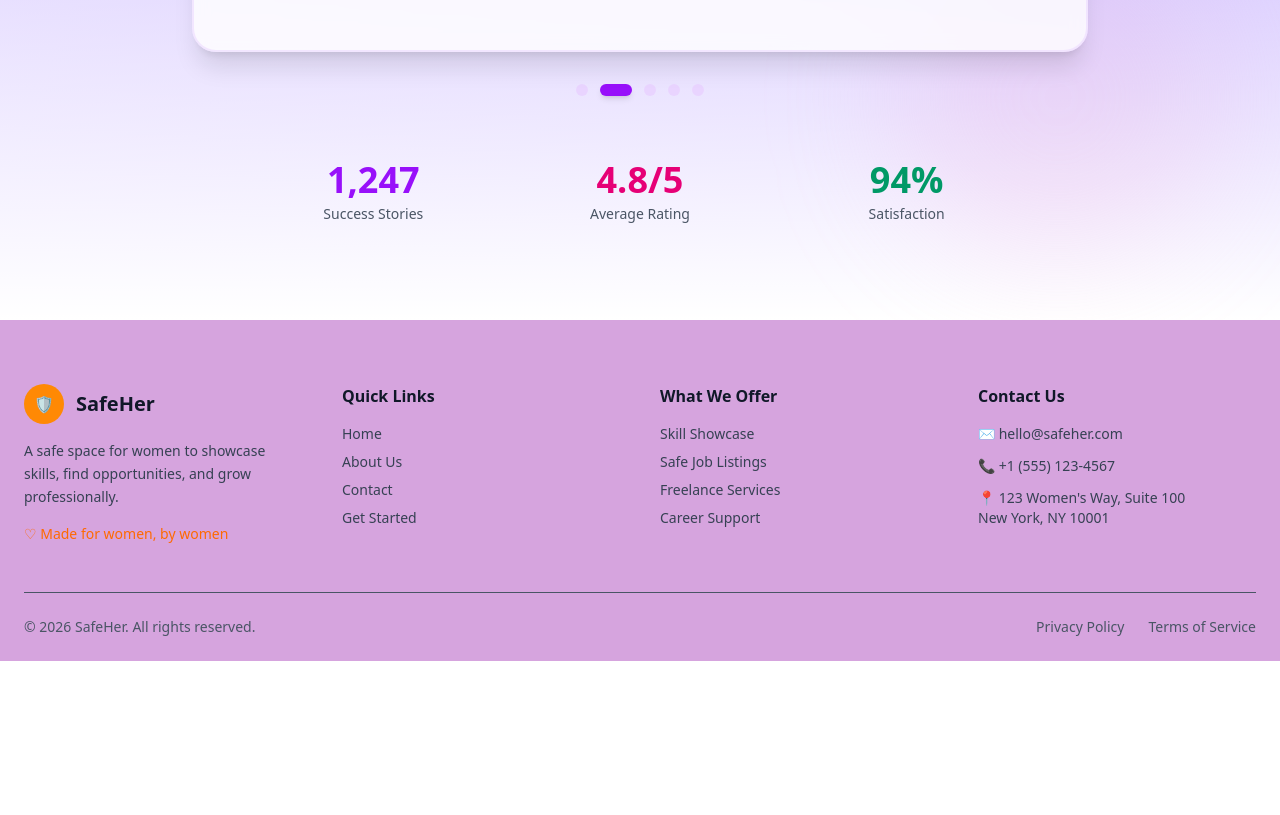
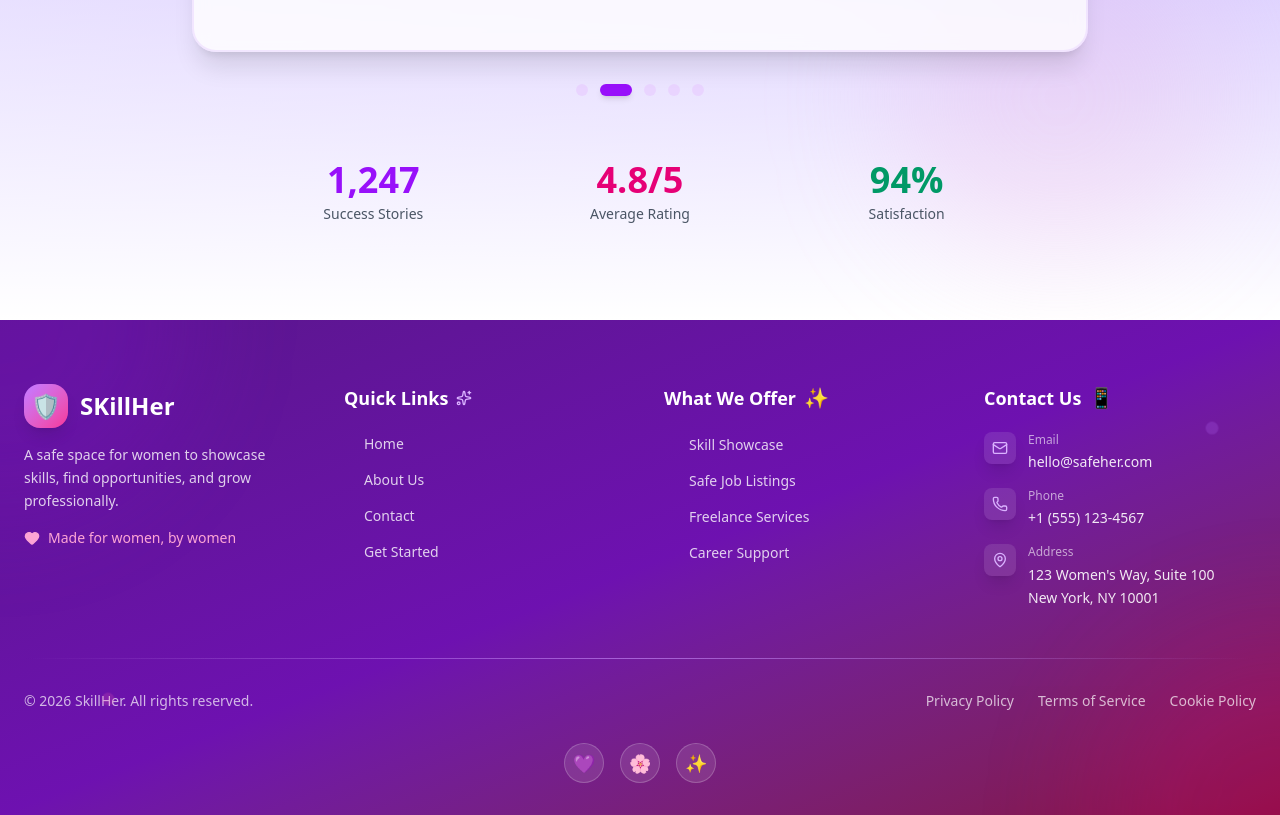
Before and after one commit to Trrr10/SkillHerProject, a React (Vite) app: page /contact in a window 1280 px wide. Shown: the part 2846-3661 px from the top of the page. Before the commit the page ends 3507 px from the top, so only its background shows below. Built offline with nearby package versions, Linux system fonts and the light colour scheme.

Commit message:
Update footer component

```diff
--- a/src/components/Footer.jsx
+++ b/src/components/Footer.jsx
@@ -1,68 +1,187 @@
 import React from "react";
+import { Mail, Phone, MapPin, Heart, ArrowRight, Sparkles } from "lucide-react";
 
 const Footer = () => {
   return (
-    <footer className="bg-[#D6A4DE] pt-16 px-6">
-      <div className="max-w-7xl mx-auto grid grid-cols-1 md:grid-cols-4 gap-10 text-gray-700">
+    <footer className="relative bg-gradient-to-br from-purple-900 via-purple-800 to-pink-900 pt-16 pb-8 px-6 overflow-hidden">
 
-        <div>
-          <div className="flex items-center gap-3 mb-4">
-            <div className="w-10 h-10 rounded-full bg-orange-400 flex items-center justify-center text-white font-bold">
-              🛡
+      {/* Decorative elements with animation */}
+      <div className="absolute top-0 left-0 w-96 h-96 bg-purple-600/20 rounded-full blur-3xl -translate-x-1/2 -translate-y-1/2 animate-pulse"></div>
+      <div className="absolute bottom-0 right-0 w-96 h-96 bg-pink-600/20 rounded-full blur-3xl translate-x-1/2 translate-y-1/2 animate-pulse animation-delay-1000"></div>
+
+      <div className="relative z-10 max-w-7xl mx-auto">
+
+        <div className="grid grid-cols-1 md:grid-cols-2 lg:grid-cols-4 gap-10 md:gap-12 text-white/90 mb-12">
+
+          {/* Brand Section - Enhanced */}
+          <div className="group">
+            <div className="flex items-center gap-3 mb-4 cursor-pointer">
+              <div className="relative w-11 h-11 rounded-2xl bg-gradient-to-br from-purple-400 to-pink-500 flex items-center justify-center text-white shadow-lg group-hover:scale-110 group-hover:rotate-6 transition-all duration-300">
+                {/* Glow effect on hover */}
+                <div className="absolute inset-0 rounded-2xl bg-gradient-to-br from-purple-400 to-pink-500 opacity-0 group-hover:opacity-50 blur-lg transition-opacity duration-300"></div>
+                <span className="text-2xl relative z-10">🛡️</span>
               </div>
-            <span className="text-xl font-semibold text-gray-900">
-              SafeHer
+              <span className="text-2xl font-bold text-white group-hover:text-transparent group-hover:bg-gradient-to-r group-hover:from-purple-300 group-hover:to-pink-300 group-hover:bg-clip-text transition-all duration-300">
+                SKillHer
               </span>
             </div>
-          <p className="text-sm leading-relaxed">
+            <p className="text-sm leading-relaxed text-white/80 mb-4">
               A safe space for women to showcase skills, find opportunities,
               and grow professionally.
             </p>
-          <p className="mt-4 text-sm text-orange-500">
-            ♡ Made for women, by women
-          </p>
+            <div className="flex items-center gap-2 text-pink-300 cursor-pointer group/heart hover:scale-105 transition-transform duration-300">
+              <Heart className="w-4 h-4 fill-pink-300 group-hover/heart:fill-pink-200 group-hover/heart:animate-pulse" />
+              <span className="text-sm font-medium group-hover/heart:text-pink-200">Made for women, by women</span>
+            </div>
           </div>
 
+          {/* Quick Links - Enhanced */}
           <div>
-          <h4 className="font-semibold mb-4 text-gray-900">Quick Links</h4>
-          <ul className="space-y-2 text-sm">
-            <li>Home</li>
-            <li>About Us</li>
-            <li>Contact</li>
-            <li>Get Started</li>
+            <h4 className="font-bold mb-5 text-white text-lg flex items-center gap-2">
+              Quick Links
+              <Sparkles className="w-4 h-4 text-purple-300" />
+            </h4>
+            <ul className="space-y-3">
+              {['Home', 'About Us', 'Contact', 'Get Started'].map((link, index) => (
+                <li key={link} style={{ animationDelay: `${index * 50}ms` }}>
+                  <a
+                    href="#"
+                    className="text-sm text-white/80 hover:text-white hover:translate-x-2 inline-flex items-center gap-2 transition-all duration-300 group cursor-pointer relative"
+                  >
+                    <ArrowRight className="w-3 h-3 opacity-0 group-hover:opacity-100 transition-all duration-300 group-hover:translate-x-1" />
+                    <span className="relative">
+                      {link}
+                      {/* Underline effect */}
+                      <span className="absolute -bottom-1 left-0 w-0 h-0.5 bg-gradient-to-r from-purple-400 to-pink-400 group-hover:w-full transition-all duration-300"></span>
+                    </span>
+                  </a>
+                </li>
+              ))}
             </ul>
           </div>
 
+          {/* What We Offer - Enhanced */}
           <div>
-          <h4 className="font-semibold mb-4 text-gray-900">What We Offer</h4>
-          <ul className="space-y-2 text-sm">
-            <li>Skill Showcase</li>
-            <li>Safe Job Listings</li>
-            <li>Freelance Services</li>
-            <li>Career Support</li>
+            <h4 className="font-bold mb-5 text-white text-lg flex items-center gap-2">
+              What We Offer
+              <span className="text-xl">✨</span>
+            </h4>
+            <ul className="space-y-3">
+              {[
+                { name: 'Skill Showcase', emoji: '🎨' },
+                { name: 'Safe Job Listings', emoji: '💼' },
+                { name: 'Freelance Services', emoji: '💰' },
+                { name: 'Career Support', emoji: '🚀' }
+              ].map((service, index) => (
+                <li key={service.name} style={{ animationDelay: `${index * 50}ms` }}>
+                  <a
+                    href="#"
+                    className="text-sm text-white/80 hover:text-white hover:translate-x-2 inline-flex items-center gap-2 transition-all duration-300 group cursor-pointer relative"
+                  >
+                    <span className="opacity-0 group-hover:opacity-100 transition-opacity duration-300">{service.emoji}</span>
+                    <span className="relative">
+                      {service.name}
+                      <span className="absolute -bottom-1 left-0 w-0 h-0.5 bg-gradient-to-r from-purple-400 to-pink-400 group-hover:w-full transition-all duration-300"></span>
+                    </span>
+                  </a>
+                </li>
+              ))}
             </ul>
           </div>
 
+          {/* Contact Us - Enhanced */}
           <div>
-          <h4 className="font-semibold mb-4 text-gray-900">Contact Us</h4>
-          <ul className="space-y-3 text-sm">
-            <li>✉ hello@safeher.com</li>
-            <li>📞 +1 (555) 123-4567</li>
-            <li>
-              📍 123 Women's Way, Suite 100 <br />
+            <h4 className="font-bold mb-5 text-white text-lg flex items-center gap-2">
+              Contact Us
+              <span className="text-xl">📱</span>
+            </h4>
+            <ul className="space-y-4">
+              <li className="flex items-start gap-3 group cursor-pointer">
+                <div className="w-8 h-8 rounded-lg bg-white/10 flex items-center justify-center flex-shrink-0 group-hover:bg-purple-500 group-hover:scale-110 group-hover:rotate-6 transition-all duration-300 shadow-lg group-hover:shadow-purple-500/50">
+                  <Mail className="w-4 h-4 text-purple-300 group-hover:text-white transition-colors duration-300" />
+                </div>
+                <div className="text-sm">
+                  <p className="text-white/60 text-xs mb-1 group-hover:text-white/80 transition-colors">Email</p>
+                  <p className="text-white/90 group-hover:text-white transition-colors font-medium group-hover:underline">hello@safeher.com</p>
+                </div>
+              </li>
+
+              <li className="flex items-start gap-3 group cursor-pointer">
+                <div className="w-8 h-8 rounded-lg bg-white/10 flex items-center justify-center flex-shrink-0 group-hover:bg-pink-500 group-hover:scale-110 group-hover:rotate-6 transition-all duration-300 shadow-lg group-hover:shadow-pink-500/50">
+                  <Phone className="w-4 h-4 text-purple-300 group-hover:text-white transition-colors duration-300 group-hover:animate-pulse" />
+                </div>
+                <div className="text-sm">
+                  <p className="text-white/60 text-xs mb-1 group-hover:text-white/80 transition-colors">Phone</p>
+                  <p className="text-white/90 group-hover:text-white transition-colors font-medium group-hover:underline">+1 (555) 123-4567</p>
+                </div>
+              </li>
+
+              <li className="flex items-start gap-3 group cursor-pointer">
+                <div className="w-8 h-8 rounded-lg bg-white/10 flex items-center justify-center flex-shrink-0 group-hover:bg-teal-500 group-hover:scale-110 group-hover:rotate-6 transition-all duration-300 shadow-lg group-hover:shadow-teal-500/50">
+                  <MapPin className="w-4 h-4 text-purple-300 group-hover:text-white transition-colors duration-300 group-hover:animate-bounce" />
+                </div>
+                <div className="text-sm">
+                  <p className="text-white/60 text-xs mb-1 group-hover:text-white/80 transition-colors">Address</p>
+                  <p className="text-white/90 group-hover:text-white transition-colors leading-relaxed font-medium">
+                    123 Women's Way, Suite 100<br />
                     New York, NY 10001
+                  </p>
+                </div>
               </li>
             </ul>
           </div>
 
         </div>
 
-      <div className="border-t mt-12 py-6 text-sm text-gray-600 flex flex-col md:flex-row justify-between items-center">
-        <p>© 2026 SafeHer. All rights reserved.</p>
-        <div className="flex gap-6 mt-3 md:mt-0">
-          <span>Privacy Policy</span>
-          <span>Terms of Service</span>
+        {/* Divider with animation */}
+        <div className="relative h-px mb-8 overflow-hidden">
+          <div className="absolute inset-0 bg-gradient-to-r from-transparent via-white/20 to-transparent"></div>
+          <div className="absolute inset-0 bg-gradient-to-r from-transparent via-purple-400/50 to-transparent animate-shimmer"></div>
         </div>
+
+        {/* Bottom Bar - Enhanced */}
+        <div className="flex flex-col md:flex-row justify-between items-center gap-4 text-sm text-white/70">
+          <p className="hover:text-white transition-colors duration-300 cursor-default">© 2026 SkillHer. All rights reserved.</p>
+          <div className="flex gap-6">
+            {['Privacy Policy', 'Terms of Service', 'Cookie Policy'].map((policy) => (
+              <a
+                key={policy}
+                href="#"
+                className="hover:text-white transition-all duration-300 hover:underline cursor-pointer relative group"
+              >
+                {policy}
+                <span className="absolute -bottom-1 left-0 w-0 h-0.5 bg-gradient-to-r from-purple-400 to-pink-400 group-hover:w-full transition-all duration-300"></span>
+              </a>
+            ))}
+          </div>
+        </div>
+
+        {/* Social Media Icons - Enhanced */}
+        <div className="flex justify-center gap-4 mt-8">
+          {[
+            { emoji: '💜', color: 'from-purple-500 to-purple-600' },
+            { emoji: '🌸', color: 'from-pink-500 to-pink-600' },
+            { emoji: '✨', color: 'from-yellow-400 to-orange-500' }
+          ].map((social, i) => (
+            <div
+              key={i}
+              className="relative w-10 h-10 rounded-full bg-white/10 hover:bg-white/20 flex items-center justify-center cursor-pointer transition-all duration-300 hover:scale-125 border border-white/20 hover:border-white/40 group overflow-hidden"
+            >
+              {/* Glow effect */}
+              <div className={`absolute inset-0 bg-gradient-to-br ${social.color} opacity-0 group-hover:opacity-30 blur-lg transition-opacity duration-300`}></div>
+
+              {/* Ripple effect */}
+              <div className="absolute inset-0 rounded-full bg-white/20 scale-0 group-hover:scale-150 opacity-0 group-hover:opacity-100 transition-all duration-500"></div>
+
+              <span className="text-lg relative z-10 group-hover:scale-110 transition-transform duration-300">{social.emoji}</span>
+            </div>
+          ))}
+        </div>
+
+        {/* Extra: Floating particles effect */}
+        <div className="absolute top-10 right-10 w-2 h-2 bg-purple-400/50 rounded-full animate-ping"></div>
+        <div className="absolute bottom-20 left-20 w-2 h-2 bg-pink-400/50 rounded-full animate-ping animation-delay-1000"></div>
+
       </div>
     </footer>
   );
```
Lines whose indentation alone changed are shown as unchanged.
